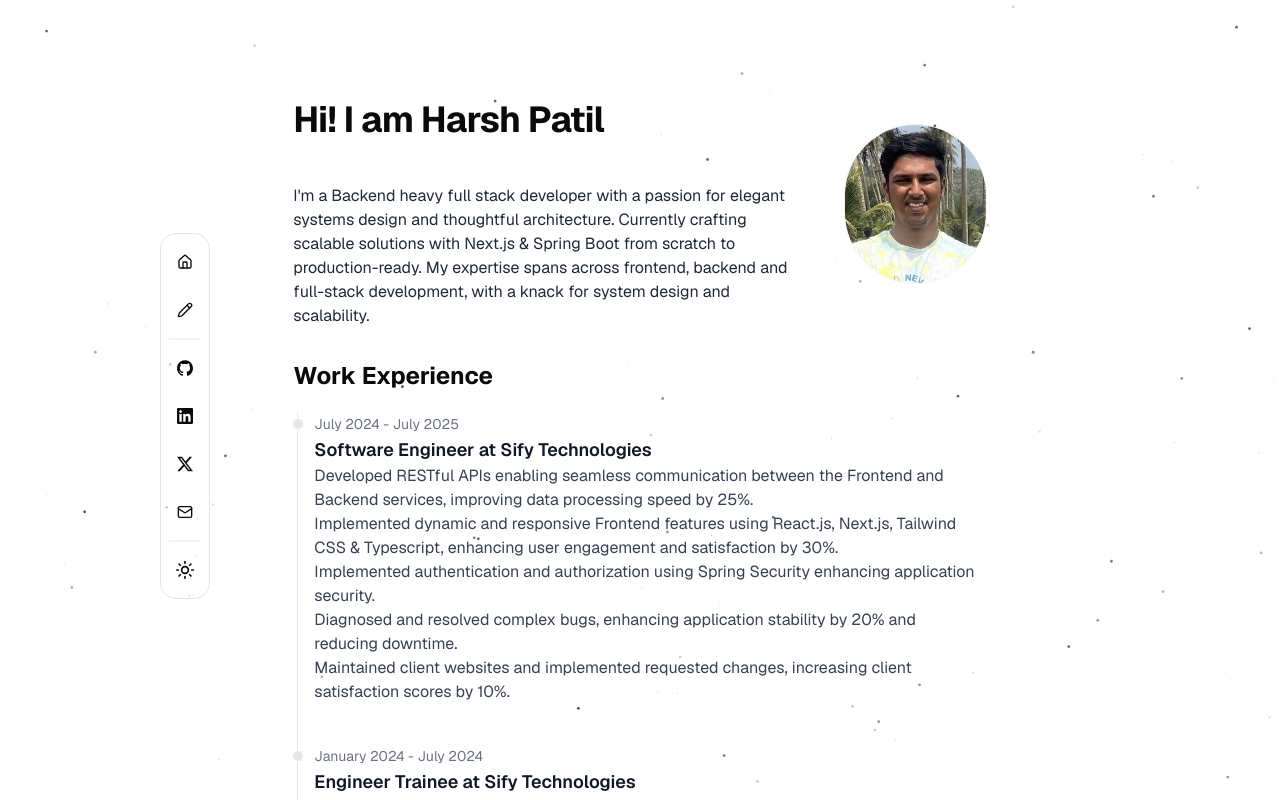
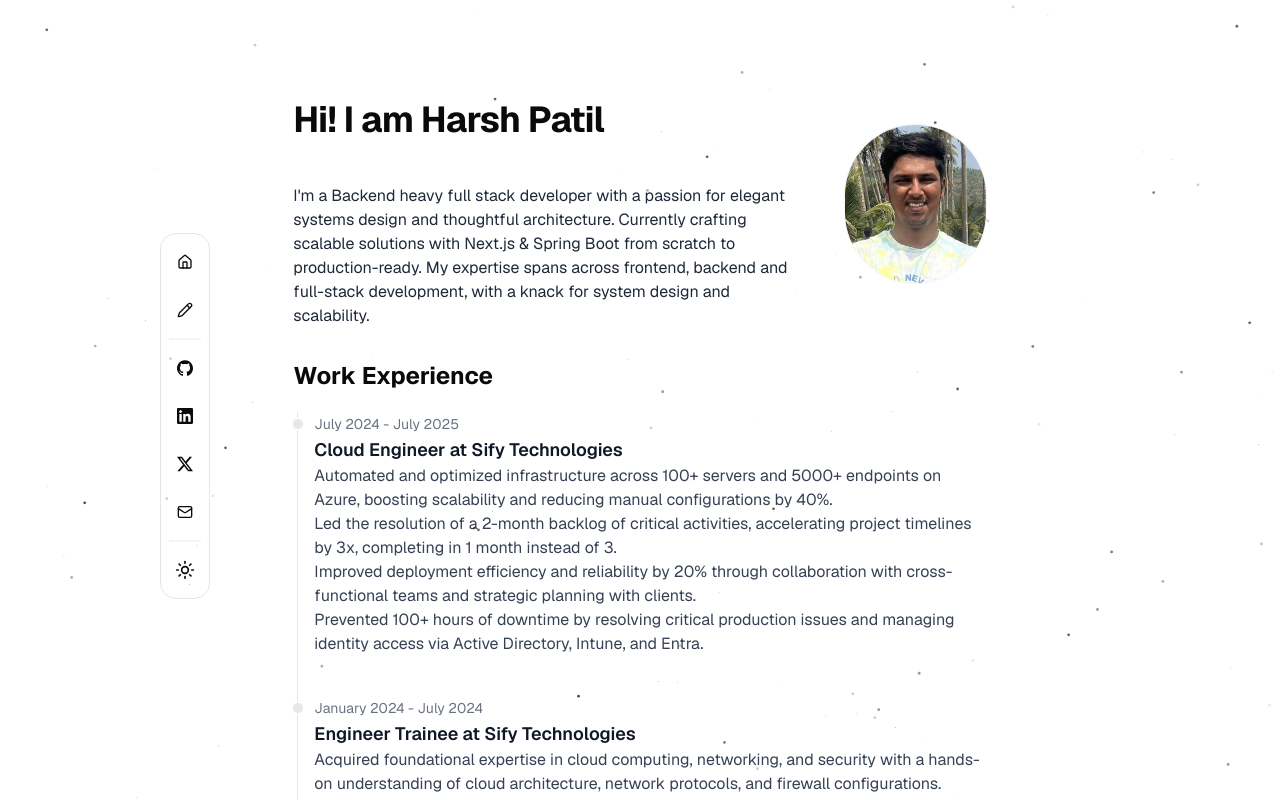
Before and after one commit to HarsaWarrior/Portfolio, a Next.js app: page / in a window 1280 px wide. Shown: the top 800 px of the page. Built offline with nearby package versions, Linux system fonts and the light colour scheme.

Commit message:
Made some changes in the experience section

```diff
--- a/components/WorkExperience.tsx
+++ b/components/WorkExperience.tsx
@@ -14,13 +14,13 @@ const workExperience: WorkExperienceItem[] = [
     startDate: "July 2024",
     endDate: "July 2025",
     companyName: "Sify Technologies",
-    jobTitle: "Software Engineer",
+    jobTitle: "Cloud Engineer",
     description: [
-      "Developed RESTful APIs enabling seamless communication between the Frontend and Backend services, improving data processing speed by 25%.",
-      "Implemented dynamic and responsive Frontend features using React.js, Next.js, Tailwind CSS & Typescript, enhancing user engagement and satisfaction by 30%.",
-      "Implemented authentication and authorization using Spring Security enhancing application security.",
-      "Diagnosed and resolved complex bugs, enhancing application stability by 20% and reducing downtime.",
-      "Maintained client websites and implemented requested changes, increasing client satisfaction scores by 10%.",
+      "Automated and optimized infrastructure across 100+ servers and 5000+ endpoints on Azure, boosting scalability and reducing manual configurations by 40%.",
+      "Led the resolution of a 2-month backlog of critical activities, accelerating project timelines by 3x, completing in 1 month instead of 3.",
+      "Improved deployment efficiency and reliability by 20% through collaboration with cross-functional teams and strategic planning with clients.",
+      "Prevented 100+ hours of downtime by resolving critical production issues and managing identity access via Active Directory, Intune, and Entra.",
+      //"Maintained client websites and implemented requested changes, increasing client satisfaction scores by 10%.",
       //"Authored documentation for client website functionalities and backend processes, ensuring better understanding and future maintainability.",
       //"Collaborated with cross-functional teams to deliver features 15% faster, aligning with client needs and business objectives.",
       //"Utilized version control tools like Git and GitHub to maintain code integrity and streamline collaborative workflows."
@@ -32,8 +32,8 @@ const workExperience: WorkExperienceItem[] = [
     companyName: "Sify Technologies",
     jobTitle: "Engineer Trainee",
     description: [
-      "Acquired foundational expertise in web development, mastering core technologies including JavaScript, Java, React.js, Spring, Spring Boot and version control with Git.",
-      "Worked on internal mini-projects and small tasks to apply RESTful API development and responsive UI design."
+      "Acquired foundational expertise in cloud computing, networking, and security with a hands-on understanding of cloud architecture, network protocols, and firewall configurations.",
+      "Supported ITIL-based incident workflows for resolving infrastructure issues, assisting in resolving cloud infrastructure issues in a structured workflow"
     ]
   }
 ];
```
Also changed, not shown: 1 other file (tests, documents, lock files or other folders).
